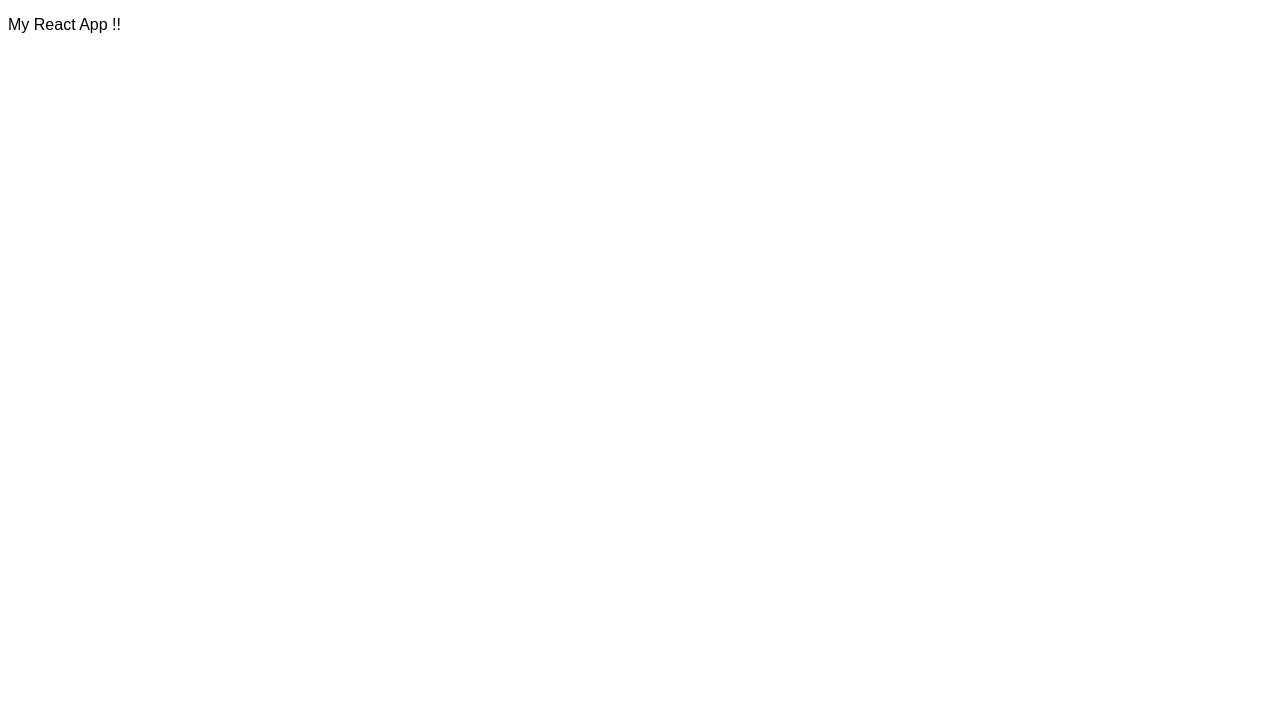
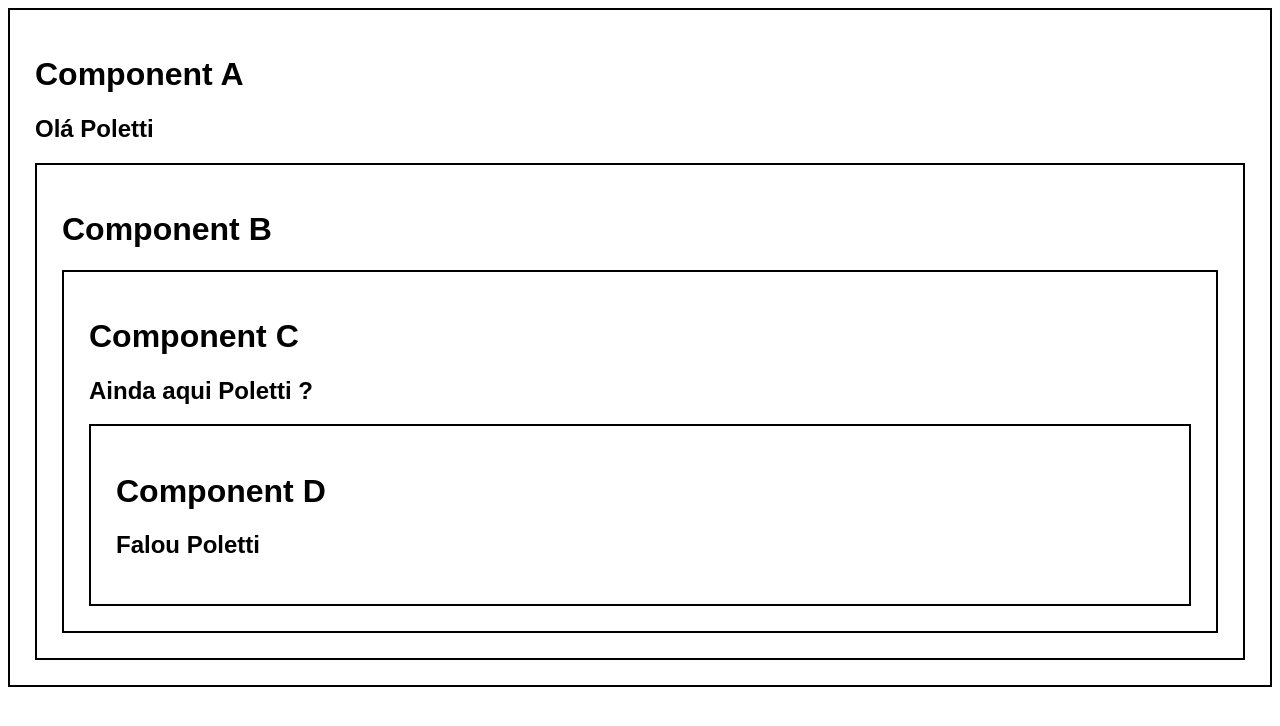
Before and after one commit to HriqueP/ReactJS, a React (Vite) app: page / in a window 1280 px wide. Shown: the top 726 px of the page. Built offline with nearby package versions, Linux system fonts and the light colour scheme.

Commit message:
use-context-hook

```diff
--- a/src/App.jsx
+++ b/src/App.jsx
@@ -1,7 +1,9 @@
+import ComponentA from "./use_context/ComponentA.jsx";
+
 function App() {
   return (
     <>
-      <p>My React App !!</p>
+      <ComponentA />
     </>
   );
 }
--- /dev/null
+++ b/src/use_context/ComponentA.jsx
@@ -0,0 +1,45 @@
+/*
+sseContext() = É um react hook que permite compartilhar valores entre multiplos
+               niveis de componentes sem ter q passar props para esses niveis
+
+* niveis = relação de pai e filho entre componentes
+
+Para passar o user do component A para o D teriamos que usar as props, sendo assim, por cada nivel
+que iriamos passar, teriamos que passar mais e mais props, até chegar no nivel desejado, isso
+fica conhecido como 'prop drilling'
+
+PROVIDER COMPONENT ==> Component que tem o dado que queremos ter acesso
+1. import { createContext } from 'react';
+2. export const MyContext = createContext();
+3. <MyContext.Provider value={value}
+      <Child />
+   </MyContext.Provider>
+
+
+CONSUMER COMPONENTS ==> Component que vai acessar esses dados passados, pode haver mais que um
+1. import React, { useContext } from 'react'
+   import { MyContext } from './ComponentA'
+2. const value = useContext(MyContext)
+*/
+
+import React, { useState, createContext } from "react";
+import styles from "../use_context/Components.module.css";
+import ComponentB from "./ComponentB.jsx";
+
+export const UserContext = createContext();
+
+function ComponentA() {
+  const [user, setUser] = useState("Poletti");
+
+  return (
+    <div className={styles.box}>
+      <h1>Component A</h1>
+      <h2>{`Olá ${user} `}</h2>
+      <UserContext.Provider value={user}>
+        <ComponentB />
+      </UserContext.Provider>
+    </div>
+  );
+}
+
+export default ComponentA;
--- /dev/null
+++ b/src/use_context/ComponentB.jsx
@@ -0,0 +1,14 @@
+import React from "react";
+import styles from "../use_context/Components.module.css";
+import ComponentC from "./ComponentC";
+
+function ComponentB() {
+  return (
+    <div className={styles.box}>
+      <h1>Component B</h1>
+      <ComponentC />
+    </div>
+  );
+}
+
+export default ComponentB;
--- /dev/null
+++ b/src/use_context/ComponentC.jsx
@@ -0,0 +1,18 @@
+import React, { useContext } from "react";
+import { UserContext } from "./ComponentA";
+import styles from "../use_context/Components.module.css";
+import ComponentD from "./ComponentD";
+
+function ComponentC() {
+  const user = useContext(UserContext);
+
+  return (
+    <div className={styles.box}>
+      <h1>Component C</h1>
+      <h2>{`Ainda aqui ${user} ?`}</h2>
+      <ComponentD />
+    </div>
+  );
+}
+
+export default ComponentC;
--- /dev/null
+++ b/src/use_context/ComponentD.jsx
@@ -0,0 +1,16 @@
+import React, { useContext } from "react";
+import { UserContext } from "./ComponentA.jsx";
+import styles from "../use_context/Components.module.css";
+
+function ComponentD() {
+  const user = useContext(UserContext);
+
+  return (
+    <div className={styles.box}>
+      <h1>Component D</h1>
+      <h2>{`Falou ${user}`}</h2>
+    </div>
+  );
+}
+
+export default ComponentD;
--- /dev/null
+++ b/src/use_context/Components.module.css
@@ -0,0 +1,4 @@
+.box {
+  border: 2px solid black;
+  padding: 25px;
+}
```
